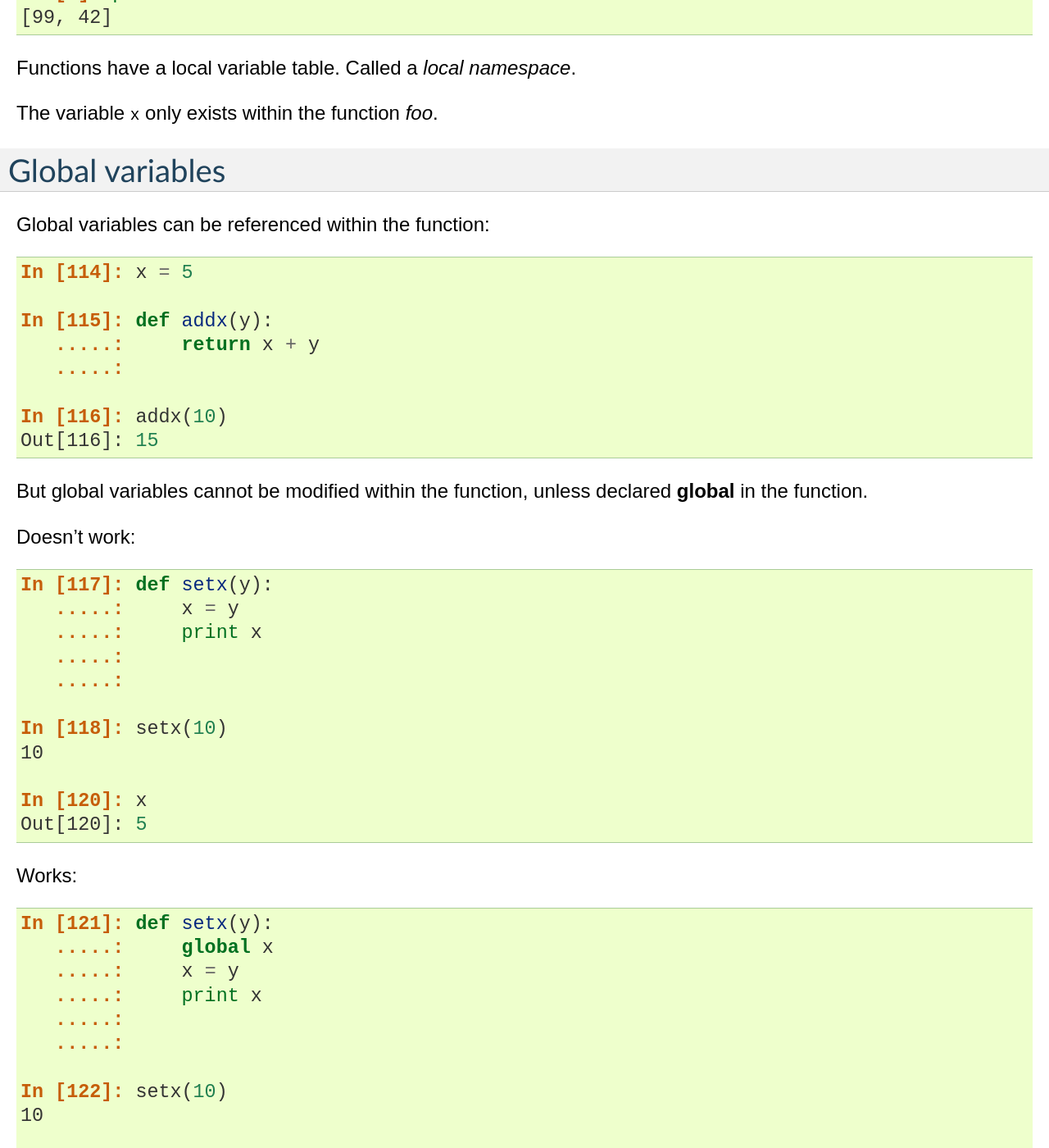
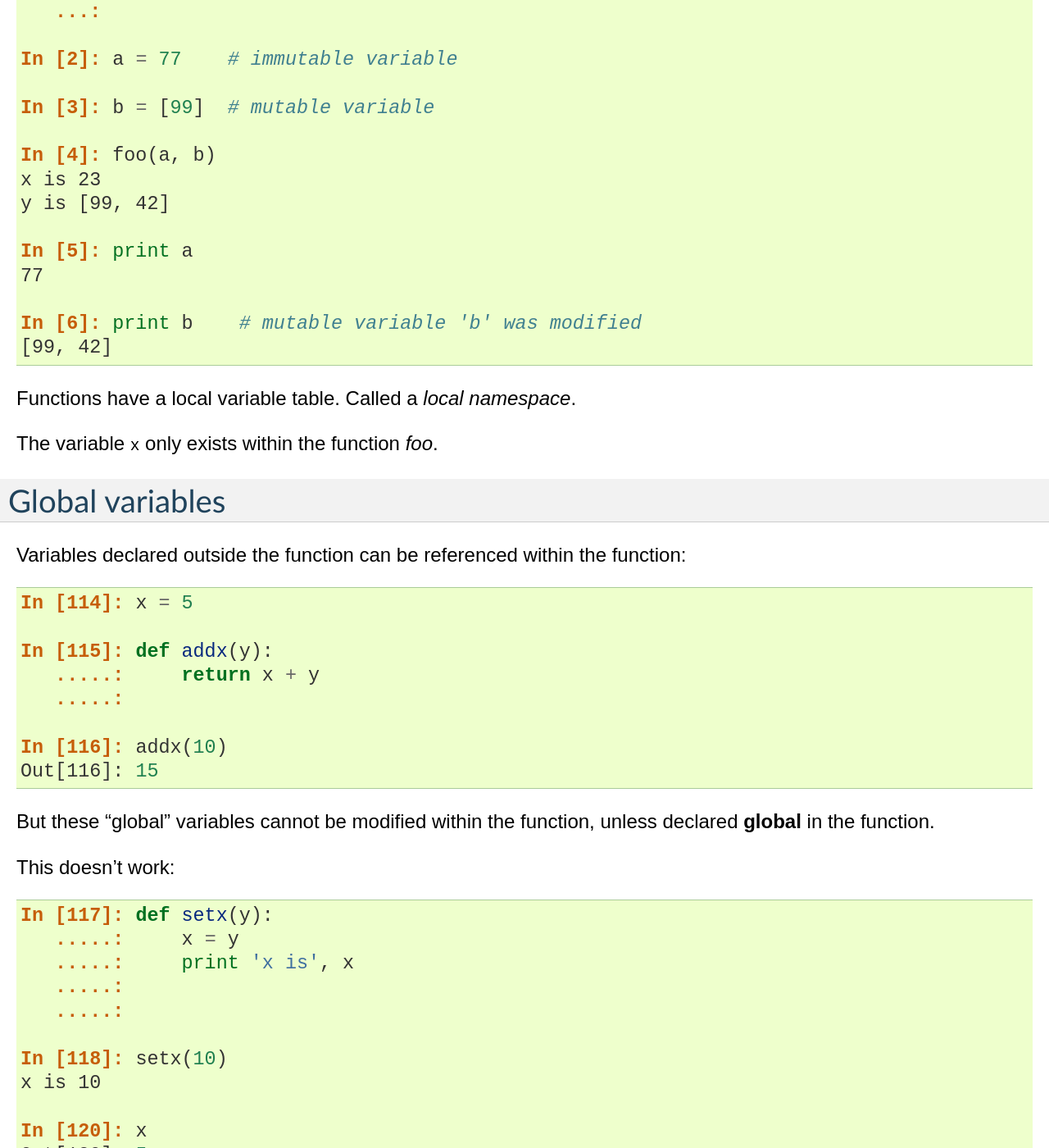
Before and after one commit to GaelVaroquaux/scipy-tutorials, a Sphinx documentation site: the page built from source/functions.rst, in a window 1280 px wide and 1400 px high, scrolled down 3290 px. Shown: the whole window at 82% size. Built offline with Sphinx 7.4.7, drawn with Linux system fonts in a browser that asks for light colours; some of the changed text lies outside the part shown.

```diff
--- a/source/functions.rst
+++ b/source/functions.rst
@@ -14,6 +14,22 @@ Function definition
 
     In [57]: foo()
     in foo function
+
+Return statement
+----------------
+
+Functions can optionally return values.
+
+.. sourcecode:: ipython
+
+    In [20]: def get_love():
+       ....:     return 'love'
+       ....:
+
+    In [21]: get_love()
+    Out[21]: 'love'
+
+If there is no return statement, functions return ``None`` by default.
 
 Parameters
 ----------
@@ -138,7 +154,8 @@ The variable ``x`` only exists within the function *foo*.
 Global variables
 ----------------
 
-Global variables can be referenced within the function:
+Variables declared outside the function can be referenced within the
+function:
 
 .. sourcecode:: ipython
 
@@ -151,38 +168,38 @@ Global variables can be referenced within the function:
     In [116]: addx(10)
     Out[116]: 15
 
-But global variables cannot be modified within the function, unless
-declared **global** in the function.
+But these "global" variables cannot be modified within the function,
+unless declared **global** in the function.
 
-Doesn't work:
+This doesn't work:
 
 .. sourcecode:: ipython
 
     In [117]: def setx(y):
        .....:     x = y
-       .....:     print x
+       .....:     print 'x is', x
        .....:
        .....:
 
     In [118]: setx(10)
-    10
+    x is 10
 
     In [120]: x
     Out[120]: 5
 
-Works:
+This works:
 
 .. sourcecode:: ipython
 
     In [121]: def setx(y):
        .....:     global x
        .....:     x = y
-       .....:     print x
+       .....:     print 'x is', x
        .....:
        .....:
 
     In [122]: setx(10)
-    10
+    x is 10
 
     In [123]: x
     Out[123]: 10
```
Also changed, not shown: other parts of source/functions.rst (+0 -13 lines).
